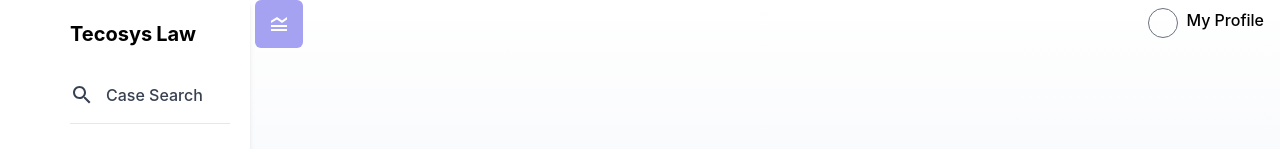
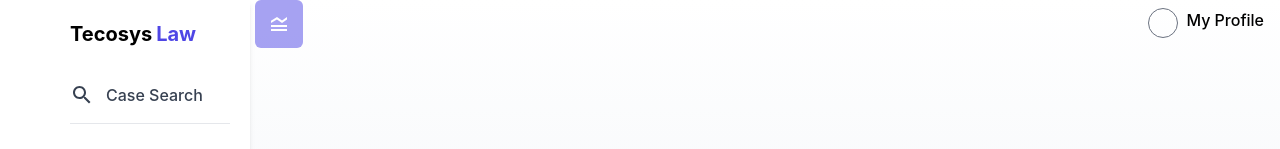
Before and after one commit to 1Yogeshh/tecosys-law, a React (Create React App) app: page /law-chat-bot in a window 1280 px wide. Shown: the top 149 px of the page. Built offline with nearby package versions, Linux system fonts and the light colour scheme; sample sign-in values are in the browser's storage; a web font is replaced by a local one.

Commit message:
tecosyslaw

```diff
--- a/src/Sidenavbar/SideNavbar.jsx
+++ b/src/Sidenavbar/SideNavbar.jsx
@@ -28,7 +28,7 @@ function SideNavbar() {
           isDrawerOpen ? 'translate-x-0' : '-translate-x-full '}`}>
 
         <div className='mt-[20px]'>
-          <p className='lg:text-xl lg:font-bold text-lg font-medium flex flex-wrap '>Tecosys<span className='ml-1'>Law</span></p>
+          <a href='/' className='lg:text-xl lg:font-bold text-lg font-medium flex flex-wrap '>Tecosys<span className='ml-1 text-indigo-600'>Law</span></a>
         </div>
 
         <div className='mt-[35px] flex justify-center lg:justify-start'>
```
